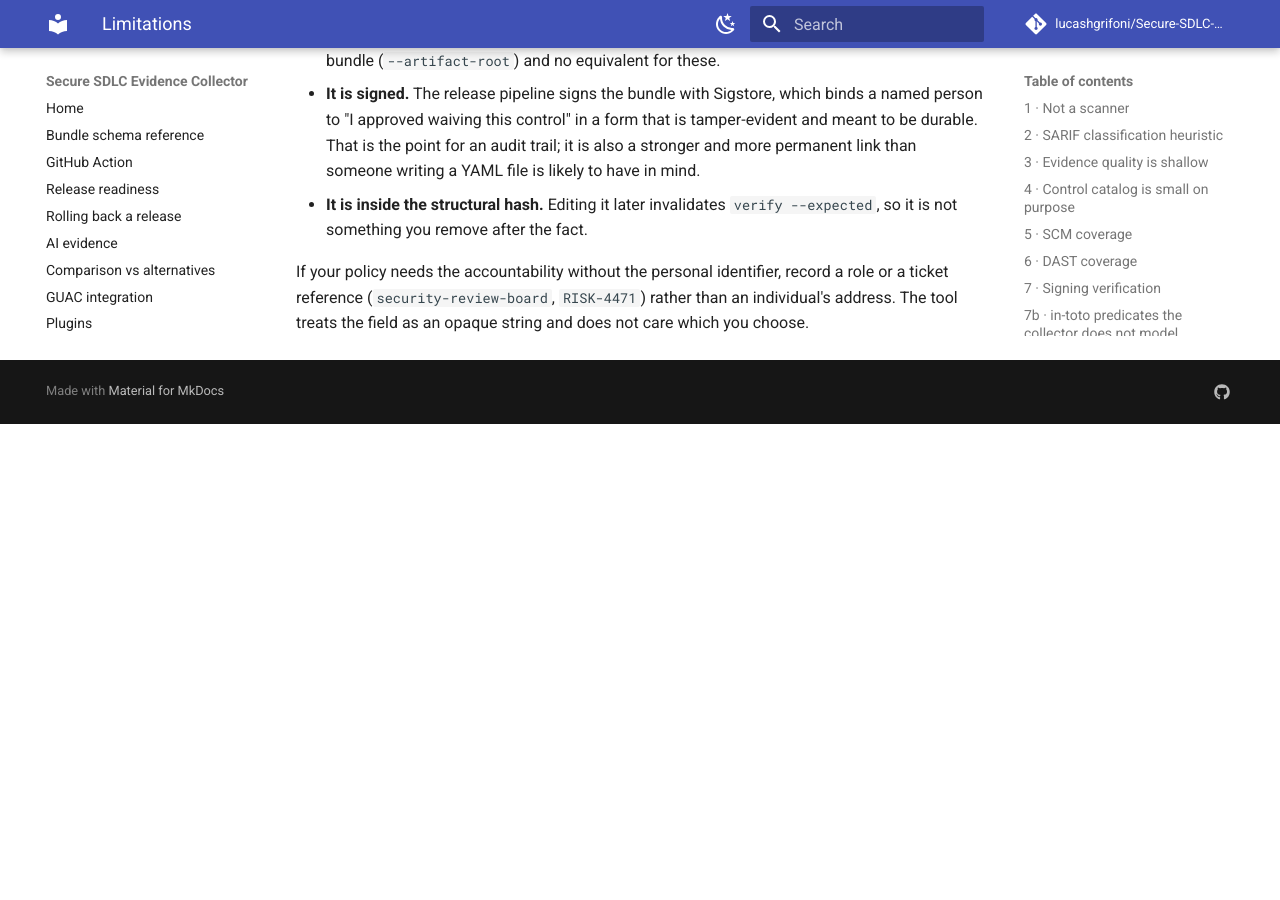
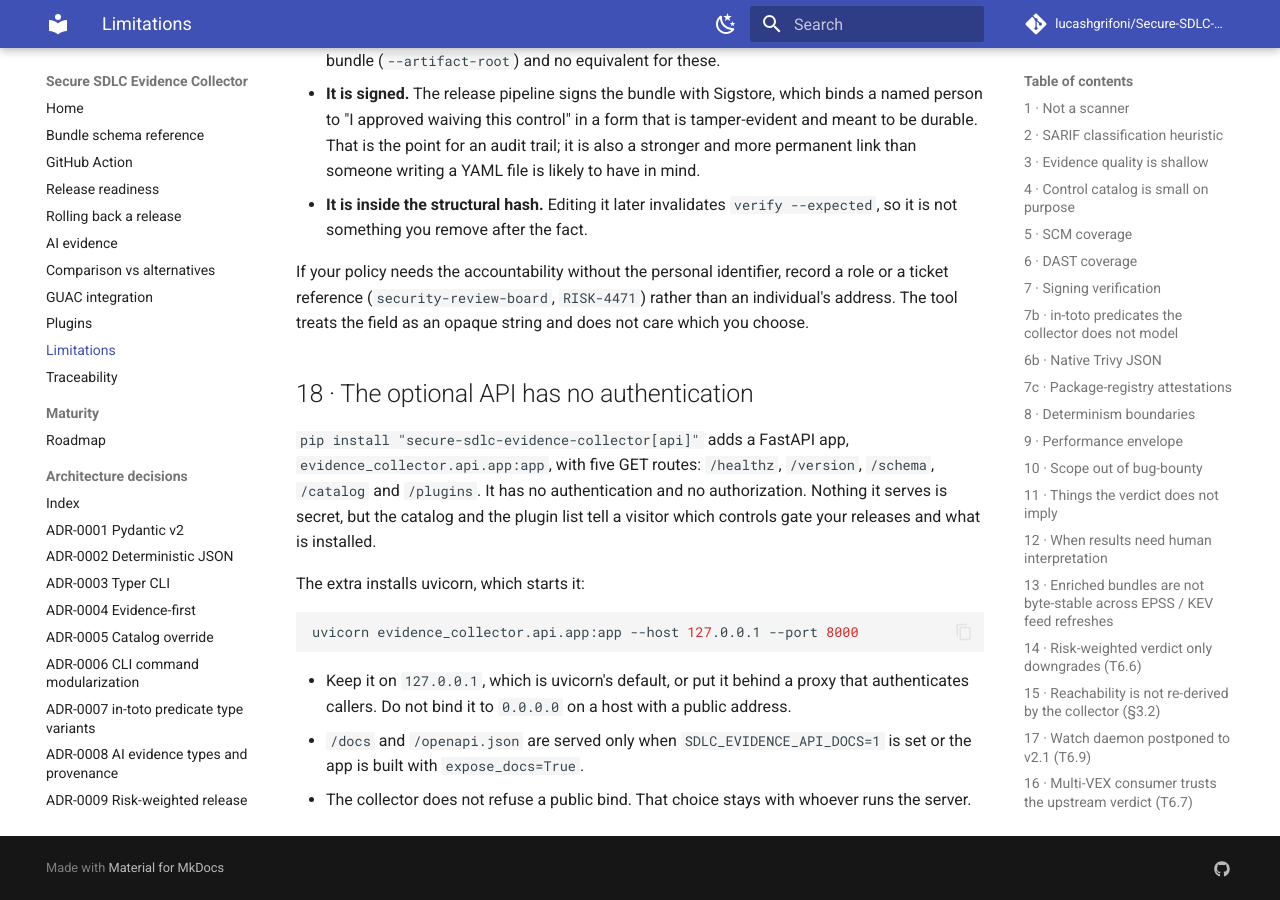
Before and after one commit to lucashgrifoni/Secure-SDLC-Evidence-Collector, an MkDocs documentation site: the page built from docs/limitations.md, in a window 1280 px wide and 900 px high, scrolled down 8358 px. Built offline with MkDocs 1.6.1 and Material for MkDocs 9.7.7, drawn with Linux system fonts in a browser that asks for light colours; comment, search, counter and statistics services are not loaded; before the commit the page ends 8782 px from its top, so only the background shows below that.

Commit message:
docs: say that the optional API has no authentication, and how to run it (#112)
The threat model said the README and the docs warned operators not to
expose the FastAPI surface to the public internet. Neither did. A new
limitations section does: it lists the five GET routes, shows the uvicorn
command bound to 127.0.0.1, says to use an authenticating proxy for
anything wider, and notes that /docs and /openapi.json are off unless
SDLC_EVIDENCE_API_DOCS=1 is set. The threat model row now points at it.

````diff
--- a/docs/limitations.md
+++ b/docs/limitations.md
@@ -362,3 +362,25 @@
 a role or a ticket reference (`security-review-board`, `RISK-4471`) rather than
 an individual's address. The tool treats the field as an opaque string and does
 not care which you choose.
+
+## 18 · The optional API has no authentication
+
+`pip install "secure-sdlc-evidence-collector[api]"` adds a FastAPI app,
+`evidence_collector.api.app:app`, with five GET routes: `/healthz`,
+`/version`, `/schema`, `/catalog` and `/plugins`. It has no authentication and
+no authorization. Nothing it serves is secret, but the catalog and the plugin
+list tell a visitor which controls gate your releases and what is installed.
+
+The extra installs uvicorn, which starts it:
+
+```sh
+uvicorn evidence_collector.api.app:app --host 127.0.0.1 --port 8000
+```
+
+- Keep it on `127.0.0.1`, which is uvicorn's default, or put it behind a proxy
+  that authenticates callers. Do not bind it to `0.0.0.0` on a host with a
+  public address.
+- `/docs` and `/openapi.json` are served only when `SDLC_EVIDENCE_API_DOCS=1`
+  is set or the app is built with `expose_docs=True`.
+- The collector does not refuse a public bind. That choice stays with whoever
+  runs the server.
````
Also changed, not shown: THREAT_MODEL.md (+1 -1 lines).
